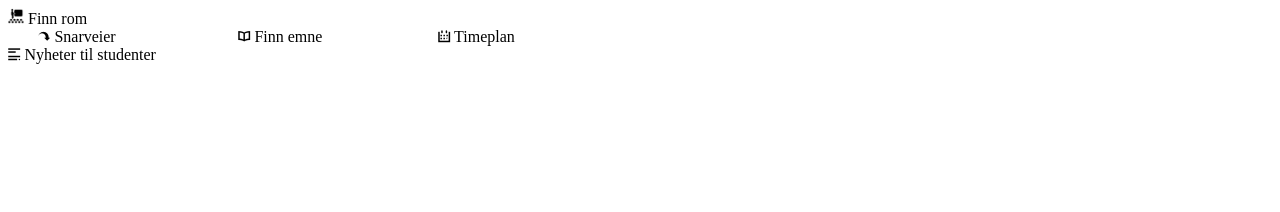
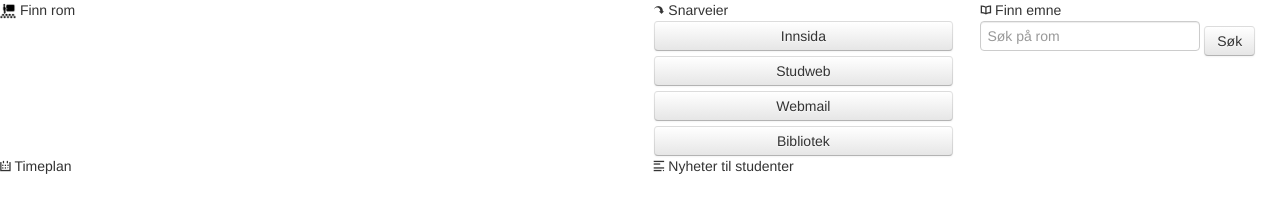
Before and after one commit to njaal/master, a plain HTML site: page index.html in a window 1280 px wide. Drawn offline with Linux system fonts and the light colour scheme; files whose address does not match are found by name.

Commit message:
Added content to "snarveier" and "finn emne"

```diff
--- a/index.html
+++ b/index.html
@@ -4,9 +4,11 @@
 	<title> NTNU - Det skapende universitet </title>
 
 
-<link rel="stylesheet" href="css/font-awesome/css/font-awesome.min.css">
-<link href="css/iconic-stroke/iconic_stroke.css" rel="stylesheet" type="text/css" media="screen">
-<link href="css/bootstrap-responsive.min.css" rel="stylesheet">
+	<link rel="stylesheet" href="css/font-awesome/css/font-awesome.min.css">
+	<link href="css/iconic-stroke/iconic_stroke.css" rel="stylesheet" type="text/css" media="screen">
+	<link href="css/bootstrap-responsive.min.css" rel="stylesheet">
+	<link href="css/bootstrap.min.css" rel="stylesheet">
+	<meta charset="utf-8">
 
 
 </head>
@@ -14,36 +16,40 @@
 <body>
 
 
-	<div class="row">
-		<div class="span5">
+	<div class="row-fluid">
+		<div class="span6">
 			<img src="img/forelesning-icon.png" width="16" heigth="16">
 			Finn rom
 		</div>
 
-
+		<div class="span3">
+			<div class="iconic curved_arrow"></div>
+			Snarveier</br>
+			<button class="btn btn-block" type="button">Innsida</button>
+			<button class="btn btn-block" type="button">Studweb</button>
+			<button class="btn btn-block" type="button">Webmail</button>
+			<button class="btn btn-block" type="button">Bibliotek</button>
 		</div>
 
-		<div class="span2">
-			<div class="iconic curved_arrow"></div>
-			Snarveier
-		</div>
-
-		<div class="span2">
+		<div class="span3">
 			<div class="iconic book_alt2"></div>
 			Finn emne
-
+			<form>
+				<input type="text" placeholder="Søk på rom">
+				<button type="submit" class="btn">Søk</button>
+			</form>
 		</div>
 
 	</div>
 
-	<div class="row">
+	<div class="row-fluid">
 
-		<div class ="span4">
+		<div class ="span6">
 			<div class="iconic calendar_alt_stroke"></div>
 			Timeplan
 		</div>
 
-		<div class="span5">
+		<div class="span6">
 			<div class="iconic article"></div>
 			Nyheter til studenter
 		</div>
```
